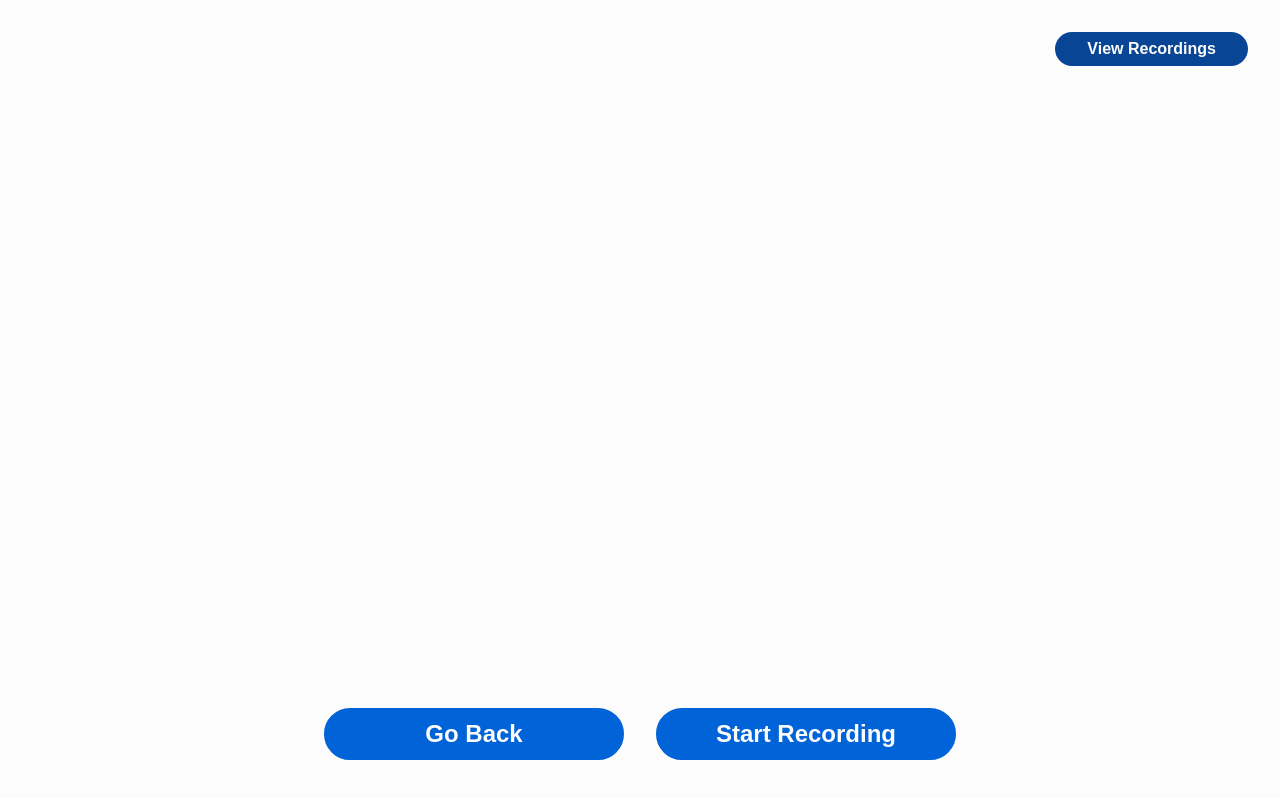
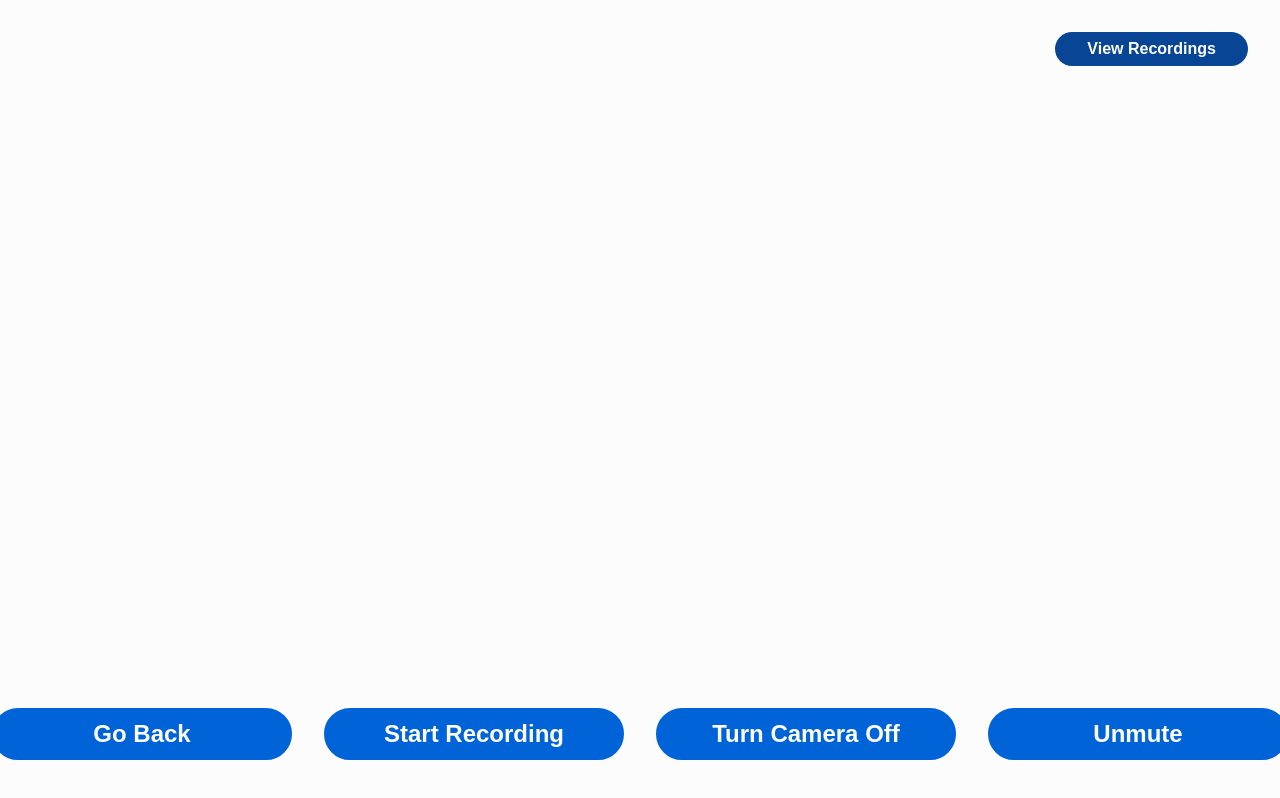
Before and after one commit to ojosproject/iris, a Next.js app: page /call in a window 1280 px wide. Built offline with nearby package versions, Linux system fonts and the light colour scheme; no server answers.

Commit message:
fix(controls.tsx): fixed end, mic, and camera

```diff
--- a/src/app/call/components/controls.tsx
+++ b/src/app/call/components/controls.tsx
@@ -2,6 +2,7 @@ import React, { useEffect, useRef, useState } from 'react'; // Import necessary
 import clsx from "clsx"; // Import clsx for conditional class names
 import classes from "./controls.module.css"; // Import CSS module for styling
 import router from 'next/router'; // Import Next.js router for navigation
+import { useRouter } from 'next/navigation';
 
 const WebcamRecorder: React.FC = () => {
   // Reference to the video element
@@ -12,8 +13,9 @@ const WebcamRecorder: React.FC = () => {
   const [recording, setRecording] = useState(false);
   // State to store recorded video chunks
   const [recordedChunks, setRecordedChunks] = useState<Blob[]>([]);
-  // const [isMuted, setIsMuted] = useState(false);
-  // const [isCameraOn, setIsCameraOn] = useState(true);
+  const [isMuted, setIsMuted] = useState(false);
+  const [isCameraOn, setIsCameraOn] = useState(true);
+  const router = useRouter();
 
   useEffect(() => {
     // Function to start video streaming
@@ -58,7 +60,7 @@ const WebcamRecorder: React.FC = () => {
 
   // Function to start recording
   const startRecording = () => {
-    setRecordedChunks([]); // Clear any recorded chunks
+    setRecordedChunks([]); // Clear any previously recorded chunks
     if (mediaRecorderRef.current) {
       mediaRecorderRef.current.start(); // Start the MediaRecorder
       setRecording(true); // Update recording state
@@ -84,25 +86,26 @@ const WebcamRecorder: React.FC = () => {
     URL.revokeObjectURL(url); // Cleanup the URL object
   };
 
-  // const toggleMute = () => {
-  //   if (mediaRecorderRef.current?.stream) {
-  //     const audioTracks = mediaRecorderRef.current.stream.getAudioTracks();
-  //     audioTracks.forEach(track => {
-  //       track.enabled = !isMuted; // Toggle audio track enabled state
-  //     });
-  //     setIsMuted(!isMuted); // Update muted state
-  //   }
-  // };
+  const toggleMute = () => {
+    if (mediaRecorderRef.current?.stream) {
+      const audioTracks = mediaRecorderRef.current.stream.getAudioTracks();
+      audioTracks.forEach(track => {
+        track.enabled = !isMuted; // Toggle audio track enabled state
+      });
+      console.log("muted state: ", isMuted);
+      setIsMuted(!isMuted); // Update muted state
+    }
+  };
 
-  // const toggleCamera = () => {
-  //   if (mediaRecorderRef.current?.stream) {
-  //     const videoTracks = mediaRecorderRef.current.stream.getVideoTracks();
-  //     videoTracks.forEach(track => {
-  //       track.enabled = !isCameraOn; // Toggle video track enabled state
-  //     });
-  //     setIsCameraOn(!isCameraOn); // Update camera state
-  //   }
-  // };
+  const toggleCamera = () => {
+    if (mediaRecorderRef.current?.stream) {
+      const videoTracks = mediaRecorderRef.current.stream.getVideoTracks();
+      videoTracks.forEach(track => {
+        track.enabled = !isCameraOn; // Toggle video track enabled state
+      });
+      setIsCameraOn(!isCameraOn); // Update camera state
+    }
+  };
 
   // Function to handle ending the recording and cleanup
   const handleEnd = () => {
@@ -135,6 +138,18 @@ const WebcamRecorder: React.FC = () => {
         ) : (
           <button className ={clsx(classes.normalButton)} onClick={stopRecording}>Stop Recording</button>
         )}
+        <button
+          className={clsx(classes.normalButton)}
+          onClick={toggleCamera}
+        >
+        {isCameraOn ? "Turn Camera Off" : "Turn Camera On"}
+        </button>
+        <button
+          className={clsx(classes.normalButton)}
+          onClick={toggleMute}
+        >
+        {isMuted ? "Mute" : "Unmute"}
+        </button>
         {/* Button to download the video if there are recorded chunks */}
         {recordedChunks.length > 0 && (
           <button className ={clsx(classes.normalButton)} onClick={downloadVideo}>Download Video</button>
--- a/src/app/call/page.tsx
+++ b/src/app/call/page.tsx
@@ -19,7 +19,7 @@ export default function Call() {
       </header>
       <main>
         {/* <h1>Video Call</h1> */}
-        <Camera/>
+        <Camera />
       </main>
     </>
   );
```
